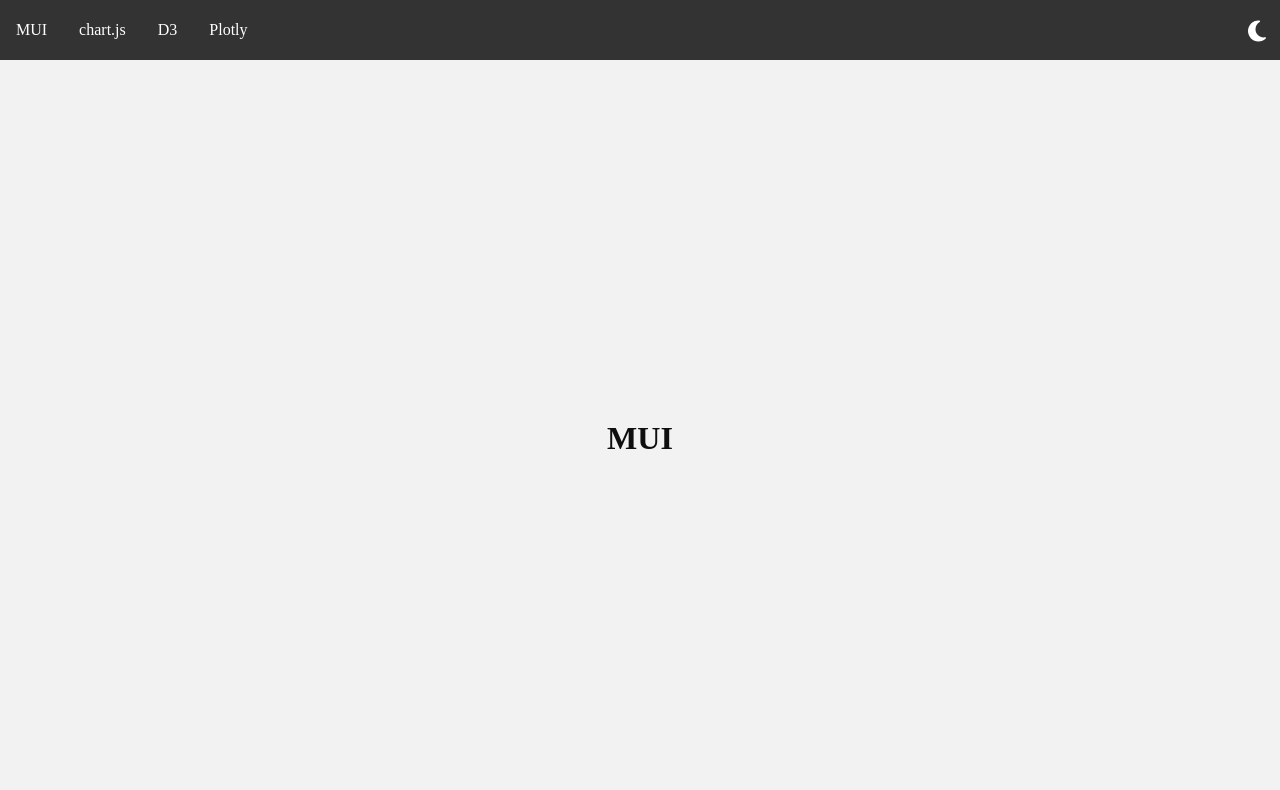
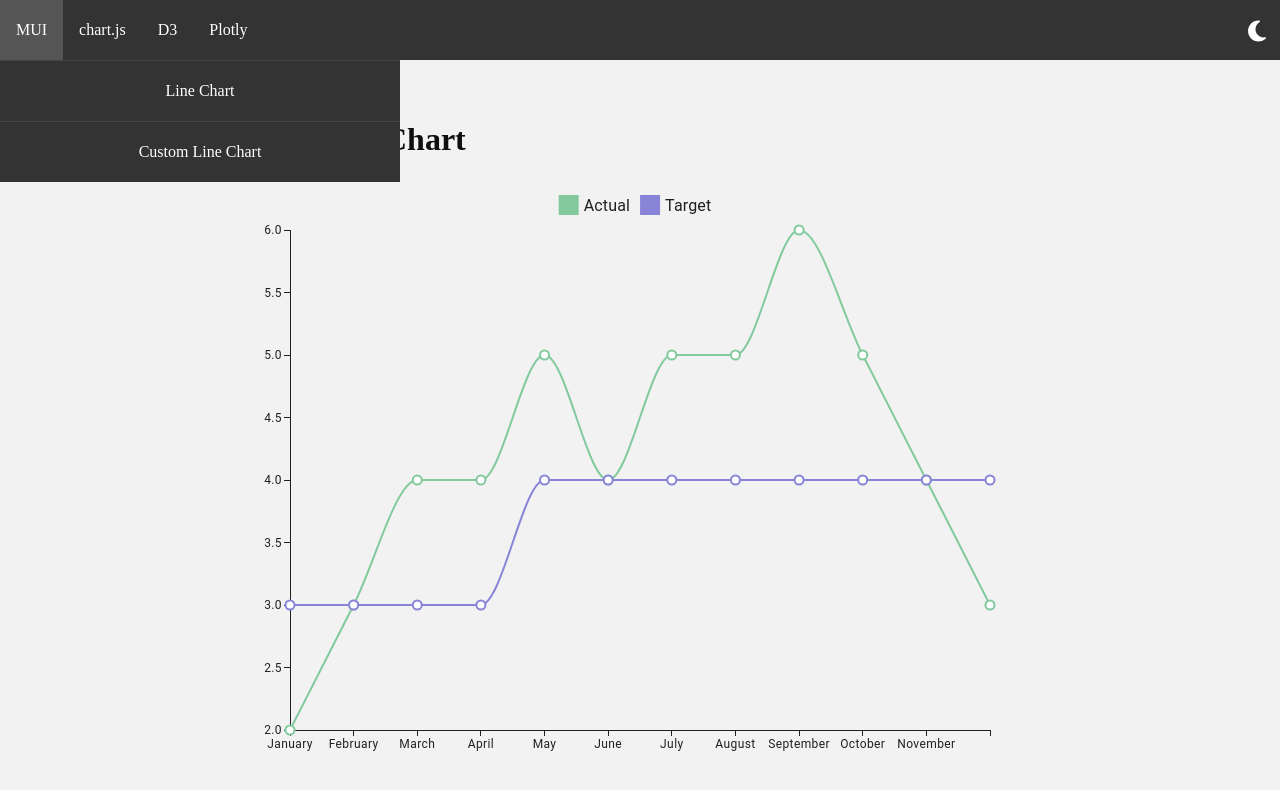
Before and after one commit to Deaniebean/data-viz-libraries, a React (Vite) app: page / in a window 1280 px wide. Shown: the top 790 px of the page. Built offline with nearby package versions, Linux system fonts and the light colour scheme.

Commit message:
chart.js, mui lineChart complete, redesign navbar, restructure urls

```diff
--- a/package.json
+++ b/package.json
@@ -10,9 +10,14 @@
     "preview": "vite preview"
   },
   "dependencies": {
+    "@emotion/react": "^11.14.0",
+    "@emotion/styled": "^11.14.0",
     "@fortawesome/free-solid-svg-icons": "^6.7.1",
     "@fortawesome/react-fontawesome": "^0.2.2",
+    "@mui/x-charts": "^7.23.2",
+    "chart.js": "^4.4.7",
     "react": "^18.3.1",
+    "react-chartjs-2": "^5.2.0",
     "react-dom": "^18.3.1",
     "react-router-dom": "^7.0.2"
   },
--- a/src/App.tsx
+++ b/src/App.tsx
@@ -1,10 +1,10 @@
 import { Route, Routes } from "react-router-dom";
 import "./styles/App.scss";
-import { Mui } from "./Mui";
-import { Chartjs } from "./Chartjs";
+import { Chartjs } from "./charts/Chartjs";
 import { Navbar } from "./Navbar";
-import { D3 } from "./D3";
-import { Plotly } from "./Plotly";
+import { D3 } from "./charts/D3";
+import { Plotly } from "./charts/Plotly";
+import { LineChartMui } from "./charts/LineChartMui";
 
 function App() {
   return (
@@ -12,8 +12,8 @@ function App() {
       <Navbar />
       <div className="content">
         <Routes>
-          <Route path="/" element={<Mui />} />
-          <Route path="/chartjs" element={<Chartjs />} />
+          <Route path="/" element={<LineChartMui />} />
+          <Route path="/chartjs/line-chart" element={<Chartjs />} />
           <Route path="/D3" element={<D3 />} />
           <Route path="/Plotly" element={<Plotly />} />
         </Routes>
--- a/src/Chartjs.tsx
+++ /dev/null
@@ -1,7 +0,0 @@
-export const Chartjs = () => {
-  return (
-    <div className="mui">
-      <h1>chart.js</h1>
-    </div>
-  );
-};
--- a/src/Mui.tsx
+++ /dev/null
@@ -1,7 +0,0 @@
-export const Mui = () => {
-  return (
-    <div className="mui">
-      <h1>MUI</h1>
-    </div>
-  );
-};
--- a/src/Navbar.tsx
+++ b/src/Navbar.tsx
@@ -9,20 +9,52 @@ export const Navbar = () => {
         <ul>
           <li>
             <NavLink to="/">MUI</NavLink>
+            <ul className="dropdown">
+              <li>
+                <NavLink to="/mui/line-chart">Line Chart</NavLink>
+              </li>
+              <li>
+                <NavLink to="/mui/custom-line-chart">Custom Line Chart</NavLink>
+              </li>
+            </ul>
           </li>
           <li>
             <NavLink to="/chartjs">chart.js</NavLink>
+            <ul className="dropdown">
+              <li>
+                <NavLink to="/chartjs/line-chart">Line Chart</NavLink>
+              </li>
+              <li>
+                <NavLink to="/chartjs/custom-line-chart">Custom Line Chart</NavLink>
+              </li>
+            </ul>
           </li>
           <li>
             <NavLink to="/d3">D3</NavLink>
+            <ul className="dropdown">
+              <li>
+                <NavLink to="/mui/line-chart">Line Chart</NavLink>
+              </li>
+              <li>
+                <NavLink to="/mui/custom-line-chart">Custom Line Chart</NavLink>
+              </li>
+            </ul>
           </li>
           <li>
             <NavLink to="/plotly">Plotly</NavLink>
+            <ul className="dropdown">
+              <li>
+                <NavLink to="/plotly/line-chart">Line Chart</NavLink>
+              </li>
+              <li>
+                <NavLink to="/plotly/custom-line-chart">Custom Line Chart</NavLink>
+              </li>
+            </ul>
           </li>
         </ul>
       </div>
       <div className="theme">
-        <ThemeToggle/>
+        <ThemeToggle />
       </div>
     </div>
   );
--- /dev/null
+++ b/src/charts/Chartjs.tsx
@@ -0,0 +1,51 @@
+import Chart from "chart.js/auto";
+import { Line } from "react-chartjs-2";
+import { Data } from "../utils/Data";
+import { useState } from "react";
+import { CategoryScale } from "chart.js";
+
+Chart.register(CategoryScale);
+
+export const Chartjs = () => {
+  const [chartData] = useState({
+    labels: Data.map((data) => data.month),
+    datasets: [
+      {
+        label: "Target",
+        data: Data.map((data) => data.target),
+        backgroundColor: "rgba(75,192,192,0.4)",
+        borderColor: "rgba(75,192,192,1)",
+        borderWidth: 1,
+      },
+      {
+        label: "Actual",
+        data: Data.map((data) => data.actual),
+        backgroundColor: "rgba(255,99,132,0.4)",
+        borderColor: "rgba(255,99,132,1)",
+        borderWidth: 1,
+      },
+    ],
+  });
+
+  return (
+    <div
+      className="chart-container"
+      style={{ display: "flex", flexDirection: "column", alignItems: "center" }}
+    >
+      <h1 style={{ alignItems: "center" }}>chart.js</h1>
+      <div style={{ width: "800px", height: "600px" }}>
+        <Line
+          data={chartData}
+          options={{
+            plugins: {
+              title: {
+                display: true,
+                text: "KPI's 2024",
+              },
+            },
+          }}
+        />
+      </div>
+    </div>
+  );
+};
--- /dev/null
+++ b/src/charts/LineChartMui.tsx
@@ -0,0 +1,38 @@
+import React, { useEffect, useState } from "react";
+import { LineChart } from "@mui/x-charts/LineChart";
+import { Data } from "../utils/Data";
+import { data } from "react-router-dom";
+
+export const LineChartMui = () => {
+  const [chartData] = useState(Data);
+
+  // Print the chart data to the console
+  useEffect(() => {
+    console.log("Chart Data:", chartData);
+  }, [chartData]);
+
+  const hello = chartData.map((item) => item.month);
+  console.log(hello);
+
+  return (
+    <div className="mui">
+      <h1>MUI Line Chart</h1>
+      <div style={{ width: "800px", height: "600px" }}>
+        <LineChart
+          xAxis={[
+            {
+              scaleType: "point",
+              dataKey: "month",
+            },
+          ]}
+          series={[
+            { dataKey: "actual", label: "Actual", color: "#82ca9d" },
+            { dataKey: "target", label: "Target", color: "#8884d8" },
+          ]}
+          dataset={chartData}
+        />
+      </div>
+    </div>
+  );
+};
+//        xAxis={[{ data: [1, 2, 3, 4, 5, 6, 7, 8, 9, 10, 11, 12] }]}
--- a/src/styles/App.scss
+++ b/src/styles/App.scss
@@ -16,11 +16,13 @@ body {
   height: 60px;
 
   .theme {
-    display: flex;              /* Ensure this div uses flexbox */
-    align-items: center;        /* Vertically center the button */
-    margin-left: auto;          /* Push it to the far right */
+    display: flex;
+    align-items: center;
+    margin-left: auto;
     z-index: 1;
+    height: 100%;
   }
+
   .navigation {
     position: fixed;
     width: 100%;
@@ -36,32 +38,64 @@ body {
       margin: 0;
       padding: 0;
       display: flex;
+      height: 100%;
 
       li {
+        position: relative;
         display: flex;
         align-items: center;
+        height: 100%;
 
         a {
+          display: flex;
+          align-items: center;
+          justify-content: center;
+          height: 100%;
+          padding: 0 16px;
+          color: white;
+          text-decoration: none;
+
+          &:hover {
+            background-color: #555;
+          }
+        }
+
+        &:hover {
+          background-color: #555; /* Highlight the parent li when hovered */
+        }
+        &:hover .dropdown {
           display: block;
-          color: white;
-          text-align: center;
-          padding: 14px 16px;
-          text-decoration: none;
+        }
+
+        .dropdown {
+          display: none;
+          position: absolute;
+          top: 60px; /* Adjust based on navbar height */
+          left: 0;
+          background-color: #333;
+          min-width: 50vh;
+          z-index: 1;
+
+          li {
+            display: block;
+            width: 100%;
+            background-color: #333;
+            border-top: 1px solid #444;
+
+            a {
+              text-align: left;
+
+              &:hover {
+                background-color: #555;
+              }
+            }
+          }
         }
       }
     }
   }
+}
 
-  a {
-    font-weight: 500;
-    color: #646cff;
-    text-decoration: inherit;
-
-    &:hover {
-      color: #535bf2;
-    }
-  }
-}
 .content {
   flex: 1;
   display: flex;
--- /dev/null
+++ b/src/utils/Data.ts
@@ -0,0 +1,86 @@
+export const Data = [
+  {
+    id: 1,
+    month: "January",
+    target: 3,
+    actual: 2,
+    greaterOrLess: "greater",
+  },
+  {
+    id: 2,
+    month: "February",
+    target: 3,
+    actual: 3,
+    greaterOrLess: "greater",
+  },
+  {
+    id: 3,
+    month: "March",
+    target: 3,
+    actual: 4,
+    greaterOrLess: "greater",
+  },
+  {
+    id: 4,
+    month: "April",
+    target: 3,
+    actual: 4,
+    greaterOrLess: "greater",
+  },
+  {
+    id: 5,
+    month: "May",
+    target: 4,
+    actual: 5,
+    greaterOrLess: "greater",
+  },
+  {
+    id: 6,
+    month: "June",
+    target: 4,
+    actual: 4,
+    greaterOrLess: "greater",
+  },
+  {
+    id: 7,
+    month: "July",
+    target: 4,
+    actual: 5,
+    greaterOrLess: "greater",
+  },
+  {
+    id: 8,
+    month: "August",
+    target: 4,
+    actual: 5,
+    greaterOrLess: "greater",
+  },
+  {
+    id: 9,
+    month: "September",
+    target: 4,
+    actual: 6,
+    greaterOrLess: "greater",
+  },
+  {
+    id: 10,
+    month: "October",
+    target: 4,
+    actual: 5,
+    greaterOrLess: "greater",
+  },
+  {
+    id: 11,
+    month: "November",
+    target: 4,
+    actual: 4,
+    greaterOrLess: "greater",
+  },
+  {
+    id: 12,
+    month: "December",
+    target: 4,
+    actual: 3 ,
+    greaterOrLess: "greater",
+  },
+];
```
Also changed, not shown: src/charts/D3.tsx (renamed from src/D3.tsx), src/charts/Plotly.tsx (renamed from src/Plotly.tsx), 1 other file (tests, documents, lock files or other folders).
